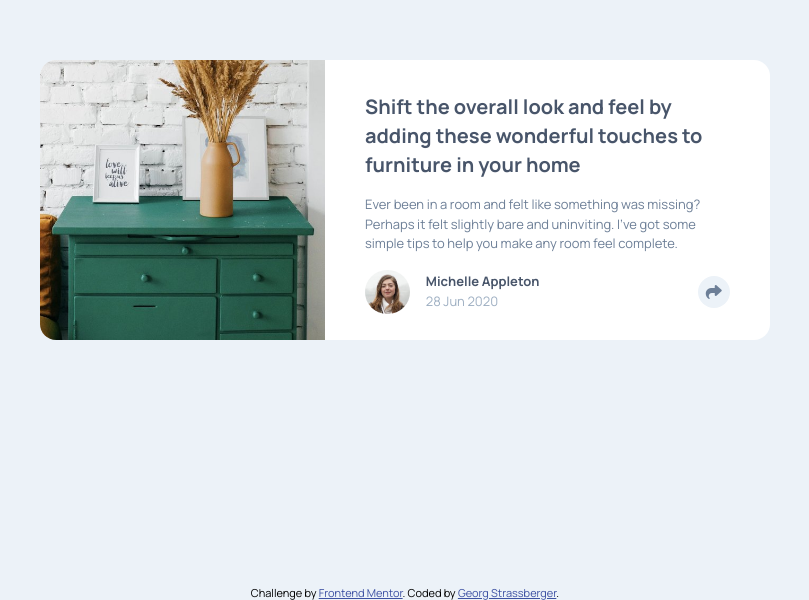
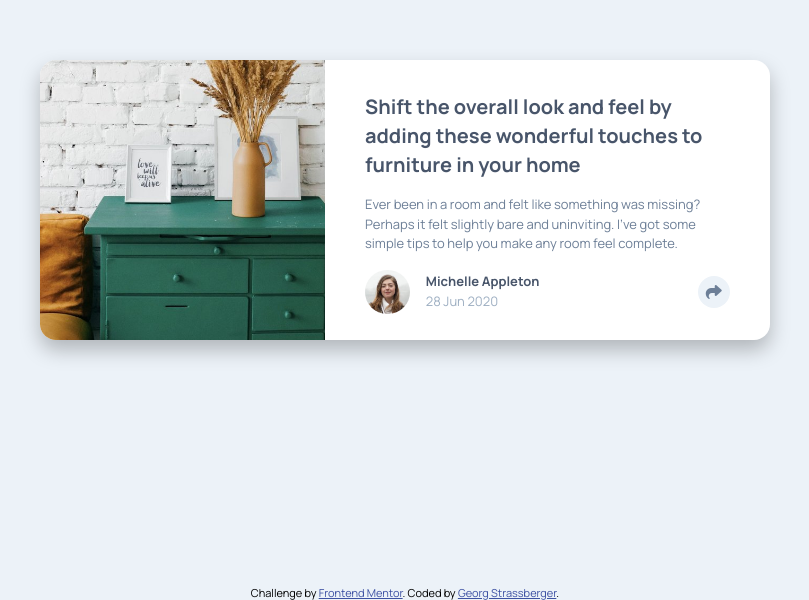
Before and after one commit to GeorgStrassberger/fm-article-preview-component, a plain HTML site: page index.html in a window 1280 px wide. Shown: the part 200-800 px from the top of the page, without its empty margins (235-1044 px from the left). Drawn offline with Linux system fonts and the light colour scheme.

Commit message:
update card with box-shadow and image position to left

```diff
--- a/css/style.css
+++ b/css/style.css
@@ -39,6 +39,7 @@ body {
   background-color: var(--white);
   display: flex;
   flex-direction: row;
+  box-shadow: 0px 10px 20px rgba(0, 0, 0, 0.25);
 }
 
 .card-image {
@@ -48,7 +49,7 @@ body {
   height: 100%;
   width: 17.8rem;
   object-fit: cover;
-  object-position: center center;
+  object-position: left center;
 }
 
 .card-body {
```
